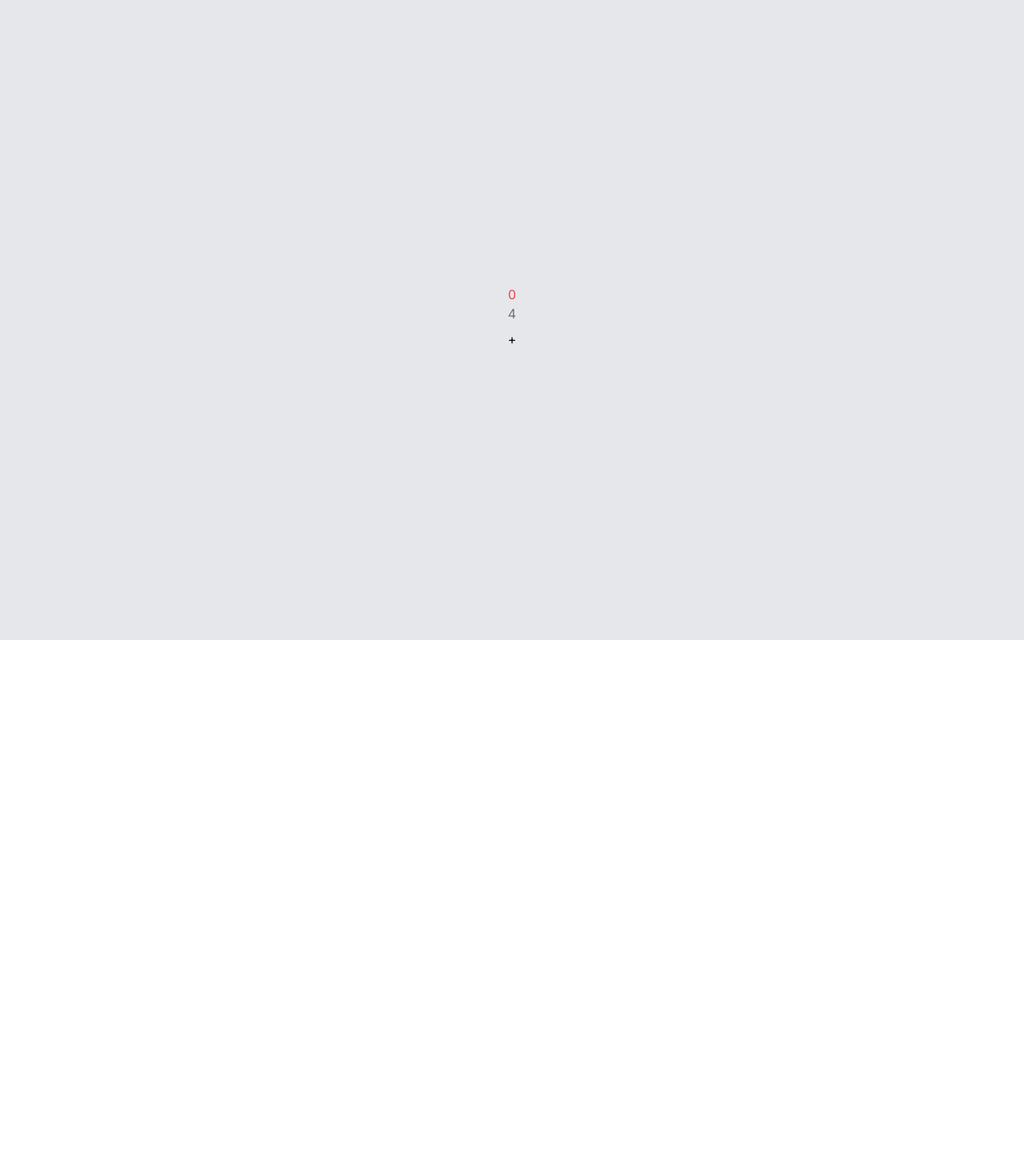
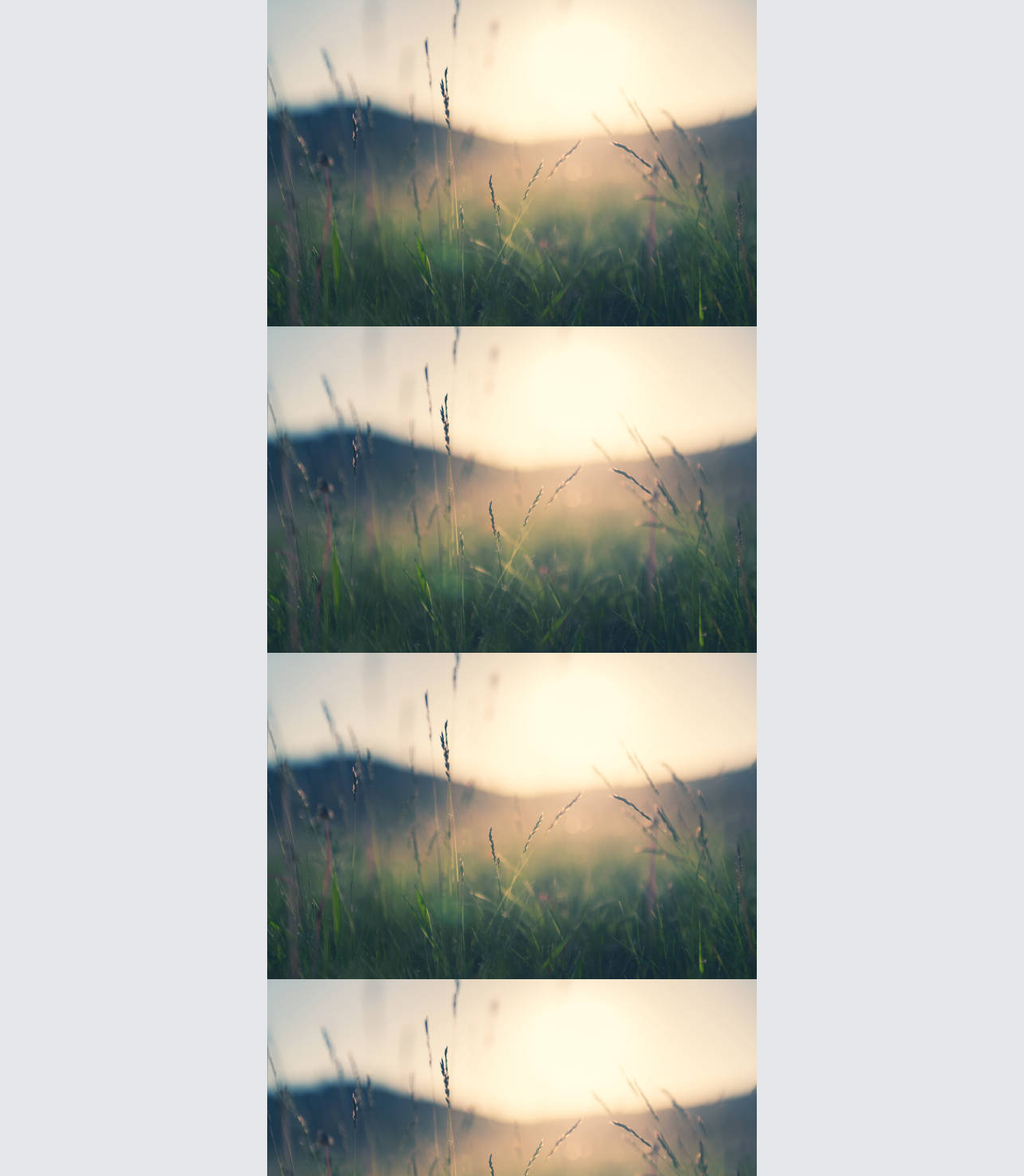
Before and after one commit to imrulkayessifat/reactjs-challenges, a Next.js app: page / in a window 1280 px wide. Shown: the top 1470 px of the page at 80% size. Before the commit the page ends 800 px from the top, so only its background shows below. Built offline with nearby package versions, Linux system fonts and the light colour scheme.

Commit message:
implement react lazyloading in image with nextjs Image component

```diff
--- a/app/page.tsx
+++ b/app/page.tsx
@@ -1,35 +1,18 @@
 'use client'
-import { useEffect, useRef, useState } from "react";
+import Image from "next/image"
+import img from '@/public/image.jpg';
 export default function Home() {
-  const buttonRef = useRef<HTMLButtonElement>(null);
-  let [len,setLen] = useState<number>(0);
-  const [value,setValue] = useState<string>('');
-  const addI = () => {
-    setLen(len+1);
-  }
-  useEffect(() => {
-    let count: number = 10;
-    const interval = setInterval(() => {
-      setValue(count.toString());
-      count--;
-      if (count < 0) {
-        clearInterval(interval);
-        if (buttonRef.current) {
-          buttonRef.current.style.display = "none";
-        }
-      }
-    }, 1000);
 
-    return () => {
-      clearInterval(interval);
-    };
-  }, []);
 
   return (
-    <div className="h-screen bg-gray-200 w-full flex flex-col justify-center items-center">
-      <p className="text-red-500">{len}</p>
-      <p className="text-gray-500">{value}</p>
-      <button onClick={()=>addI()} className="w-10 h-10" ref={buttonRef}>+</button>
+    <div className=" bg-gray-200 w-full flex flex-col justify-center items-center">
+      <Image src={img} alt={""} />
+      <Image src={img} alt={""} />
+      <Image src={img} alt={""} />
+      <Image src={img} alt={""} />
+      <Image src={img} alt={""} />
+      <Image src={img} alt={""} />
+      <Image src={img} alt={""} />
     </div>
   )
 }
```
Also changed, not shown: public/image.jpg (added).
